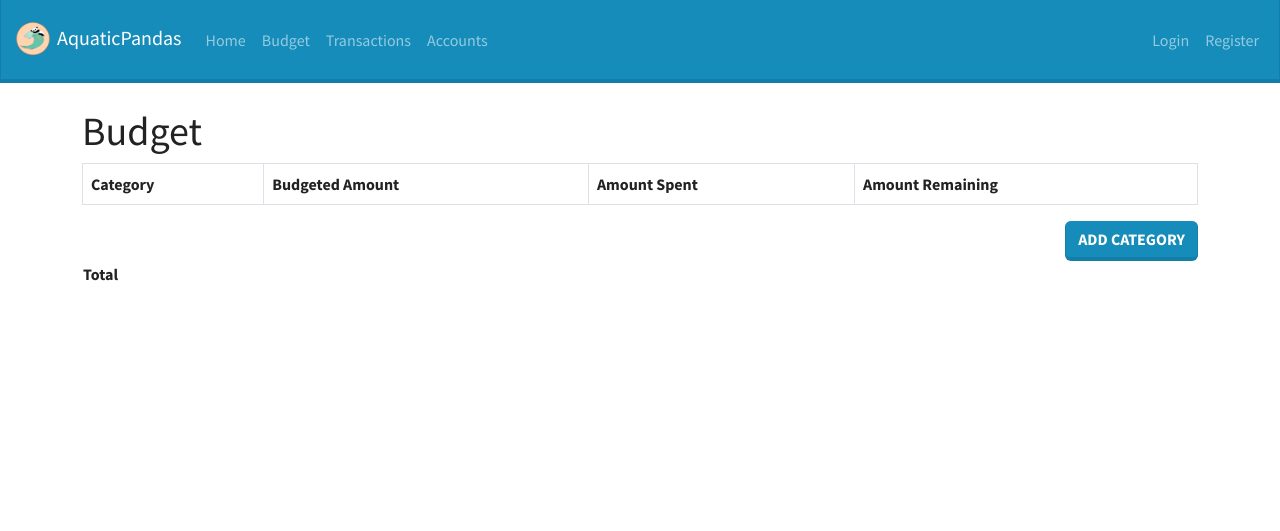
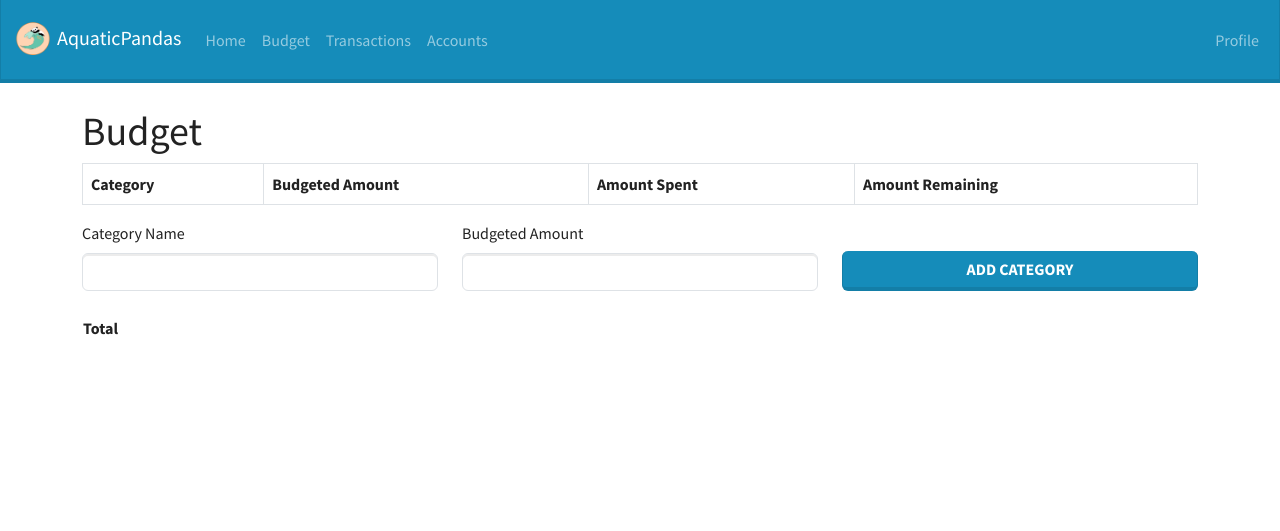
Before and after one commit to sdw00012/CS_440_Aquatic_Pandas, a Flask app: page /budget in a window 1280 px wide. Shown: the top 531 px of the page. Run offline with Flask 3, Linux system fonts and the light colour scheme; the visitor is signed in with stand-in values (Sample User, id 1); data that the repository does not hold is empty; parts of the project's set-up code (start-up, migrations or seed data) failed here and were passed over; some libraries are stand-ins or nearby versions.

Commit message:
Updated frontend - nav bar and budget page
Co-authored-by: Copilot <copilot@github.com>

```diff
--- a/templates/base.html
+++ b/templates/base.html
@@ -32,10 +32,7 @@
                     </ul>
                     <ul class="navbar-nav" >
                         <li  class="nav-item">
-                            <a class="nav-link" href="/login">Login</a>
-                        </li>
-                        <li  class="nav-item">
-                            <a class="nav-link" href="/register">Register</a>
+                            <a class="nav-link" href="/profile">Profile</a>
                         </li>
                     </ul>
                 </div>
@@ -51,7 +48,7 @@
         </main>
     </div>
 
-    <footer class="fixed-bottom border-top footer text-muted">
+    <footer class="fixed-bottom border-top footer text-muted bg-light">
         <div class="container py-3">
             &copy; 2026 - AquaticPandas
         </div>
--- a/templates/budget.html
+++ b/templates/budget.html
@@ -23,9 +23,25 @@
             {% endfor %}
     </table>
 
-    <div class="col-md-12 text-end">
-        <a class="btn btn-primary" href="/category/create">Add Category</a>
+    <form method="POST" action="/categories">
+    <div class="row align-items-end">
+        <div class="col-md-4">
+            <label for="categoryName" class="form-label">Category Name</label>
+            <input type="text" class="form-control" id="categoryName" name="name" required>
+        </div>
+
+        <div class="col-md-4">
+            <label for="budgetedAmount" class="form-label">Budgeted Amount</label>
+            <input type="number" step="0.01" class="form-control" id="budgetedAmount" name="budgeted_amount" required>
+        </div>
+
+        <div class="col-md-4">
+            <button type="submit" class="btn btn-primary w-100">Add Category</button>
+        </div>
     </div>
+</form>
+
+<br/>
 
     <table>
         <tr>
```
